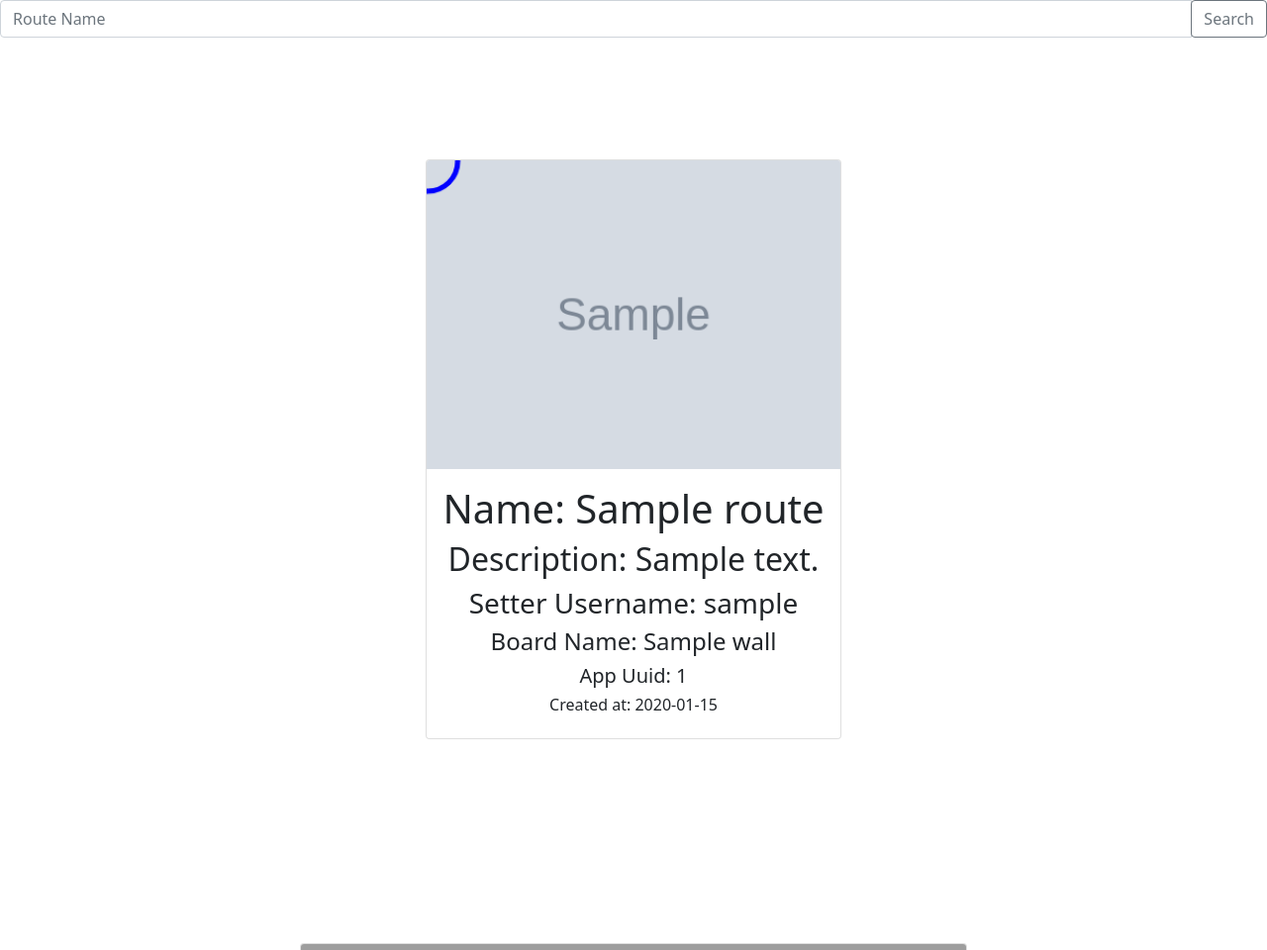
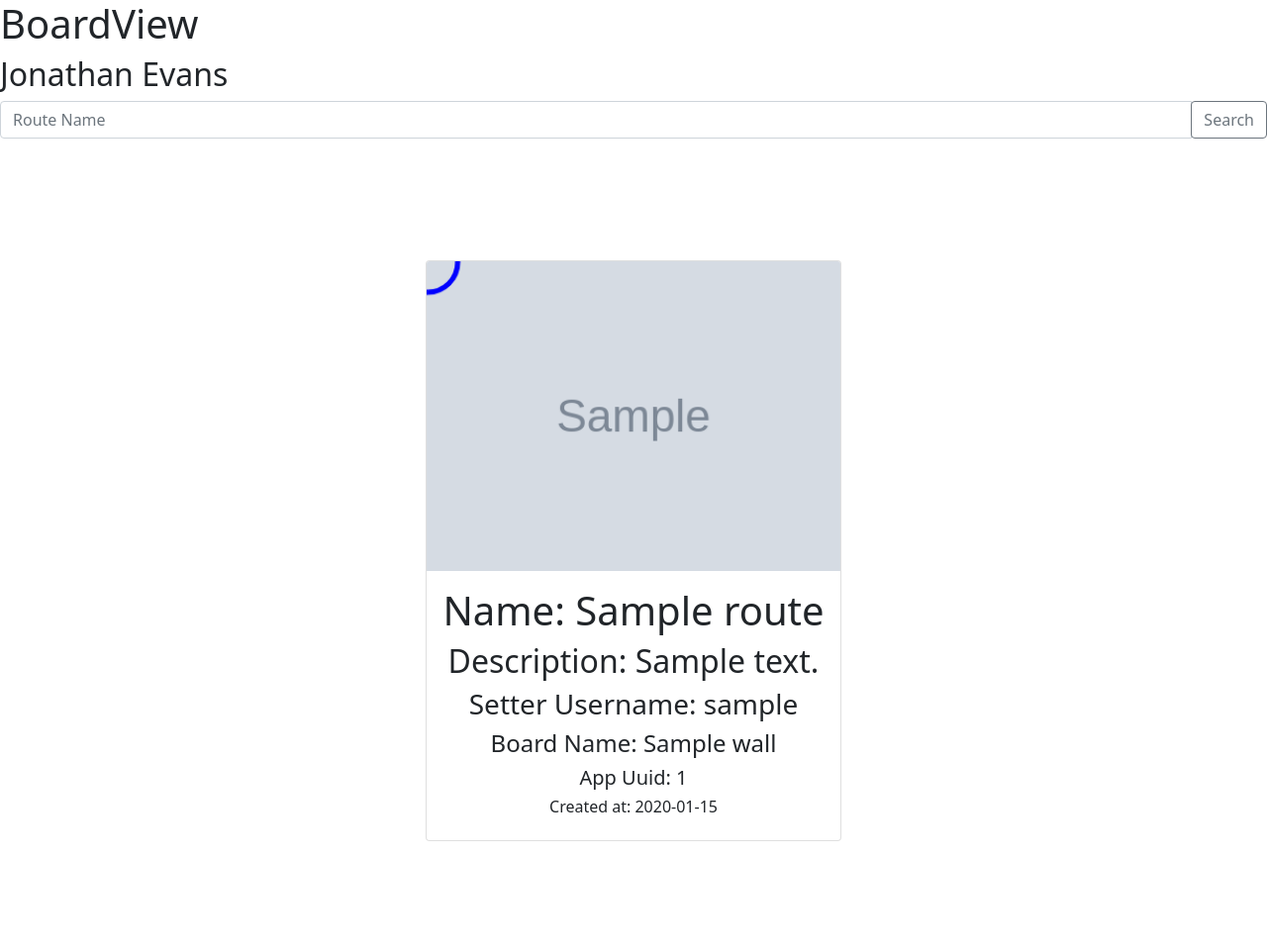
Before and after one commit to jonathancaevans/BoardView, a Flask app: page / in a window 1280 px wide. Shown: the top 960 px of the page at 99% size. Run offline with Flask 2, Linux system fonts and the light colour scheme; tables that the repository leaves empty hold one stand-in row (values such as "Sample post"); grey boxes marked "Sample" are stand-in pictures; grey boxes are pictures that could not be loaded.

Commit message:
final pushes

```diff
--- a/app.py
+++ b/app.py
@@ -6,7 +6,6 @@
 app = Flask(__name__)
 app.config['SQLALCHEMY_DATABASE_URI'] = 'sqlite:////tmp/test.db'
 db = SQLAlchemy(app)
-
 
 class Wall(db.Model):
     id = db.Column(db.Integer, primary_key=True)
@@ -35,6 +34,9 @@
 
     wall_id = db.Column(db.Integer, db.ForeignKey('wall.id'))
     wall = db.relationship('Wall', backref=db.backref('routes', lazy=True))
+
+    setter_id = db.Column(db.Integer, db.ForeignKey('climber.id'))
+    setter = db.relationship('Climber', backref=db.backref('setters', lazy=True))
 
     name = db.Column(db.String(180))
     description = db.Column(db.String(180))
@@ -65,6 +67,9 @@
 
 class Attempt(db.Model):
     id = db.Column(db.Integer, primary_key=True)
+
+    route_id = db.Column(db.Integer, db.ForeignKey('route.id'))
+    route = db.relationship('Route', backref=db.backref('attempts', lazy=True))
 
     proposed_grade_id = db.Column(db.Integer, db.ForeignKey('grade.id'))
     grade = db.relationship('Grade', backref=db.backref('attempts', lazy=True))
--- a/templates/index.html
+++ b/templates/index.html
@@ -3,6 +3,9 @@
         <link href="https://cdn.jsdelivr.net/npm/bootstrap@5.1.3/dist/css/bootstrap.min.css" rel="stylesheet" integrity="sha384-1BmE4kWBq78iYhFldvKuhfTAU6auU8tT94WrHftjDbrCEXSU1oBoqyl2QvZ6jIW3" crossorigin="anonymous">
     </head>
     <body>
+
+<h1>BoardView</h1>
+<h2>Jonathan Evans</h2>
 
 <form action="/search" method="get">
   <div class="input-group mb-3">
@@ -35,11 +38,17 @@
 		<div class="card my-auto mx-auto">
 			<img class="card-img-top" src="https://rockcityclimbingholds.com/pub/media/catalog/product/cache/25954f3c929af425449589f358173aab/a/c/ac439e68-5f24-4c99-ade2-95d41e7b66d7.jpg"></img>
 			<div class="card-body text-center">
-				<h1>What is a climbing training board?</h1>
-				<p></p>
 			</div>
 		</div>
 	</div>
+
+        <div class="d-flex flex-column min-vh-100 justify-content-center align-items-center">
+                <div class="card my-auto mx-auto">
+                        <img class="card-img-top" src="https://i.ibb.co/C9C7psV/dbschema.png"></img>
+                        <div class="card-body text-center">
+                        </div>
+                </div>
+        </div>
     </body>
 </html>
 
```
